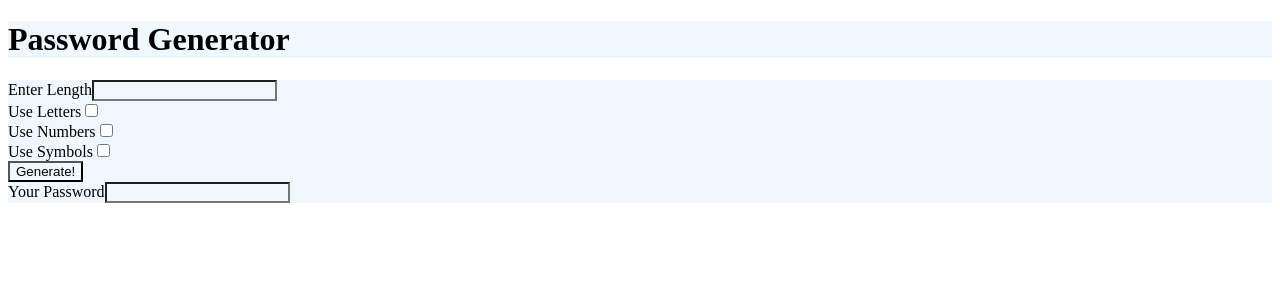
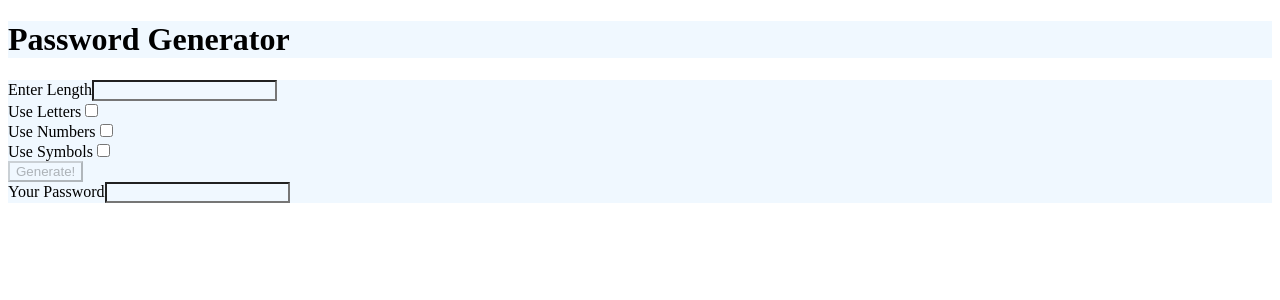
Before and after one commit to milanzec/pw, an Angular app: page / in a window 1280 px wide. Shown: the top 300 px of the page. Built offline with nearby package versions, Linux system fonts and the light colour scheme.

Commit message:
disable button boolean added

```diff
--- a/src/app/app.component.html
+++ b/src/app/app.component.html
@@ -3,7 +3,7 @@
 
 <div>
   <label>Enter Length</label>
-  <input (input)="onChangeLength($any($event.target).value)"/>
+  <input (input)="onChangeLength($any($event.target).value)" />
 
 </div>
 
@@ -23,7 +23,8 @@
 </div>
 
 <div>
-  <button (click)="onButtonClick()">Generate!</button>
+  <button [disabled]="!(length&& (includeLetters||includeNumbers||includeSymbols))"
+    (click)="onButtonClick()">Generate!</button>
 </div>
 
 <div>
```
